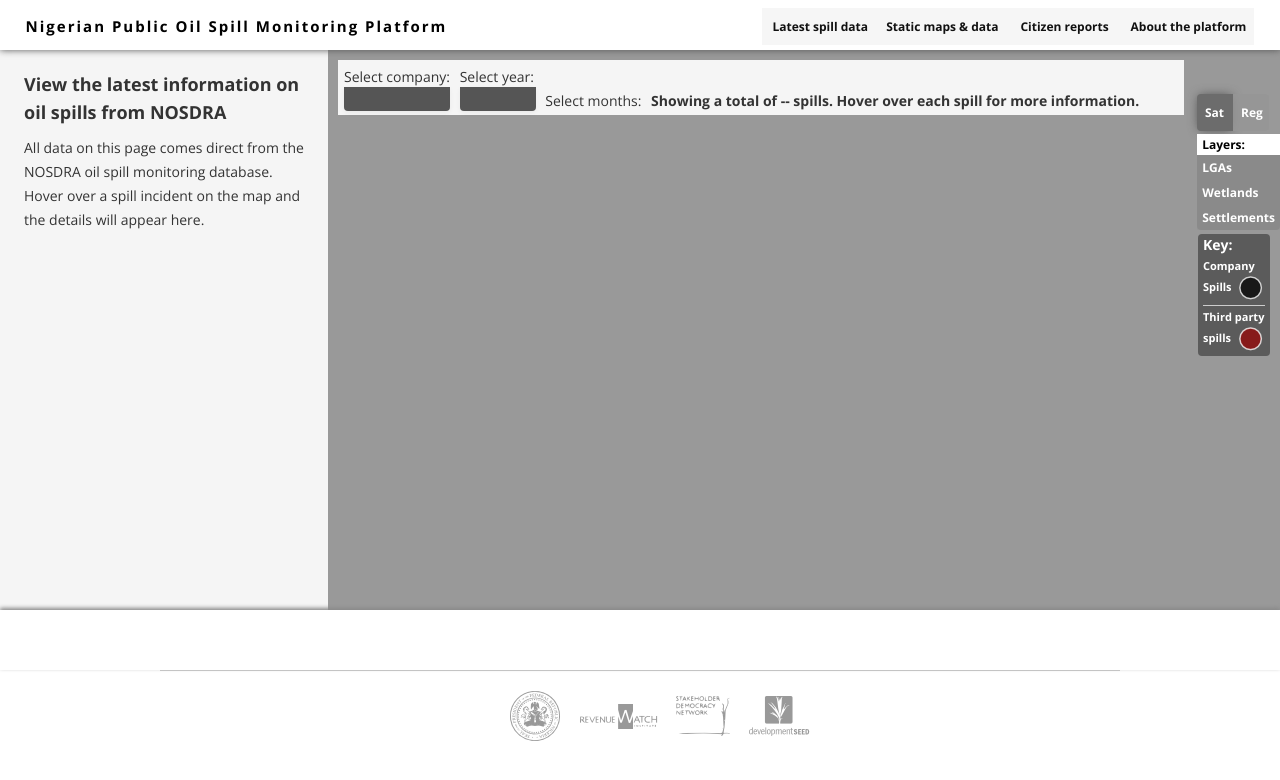
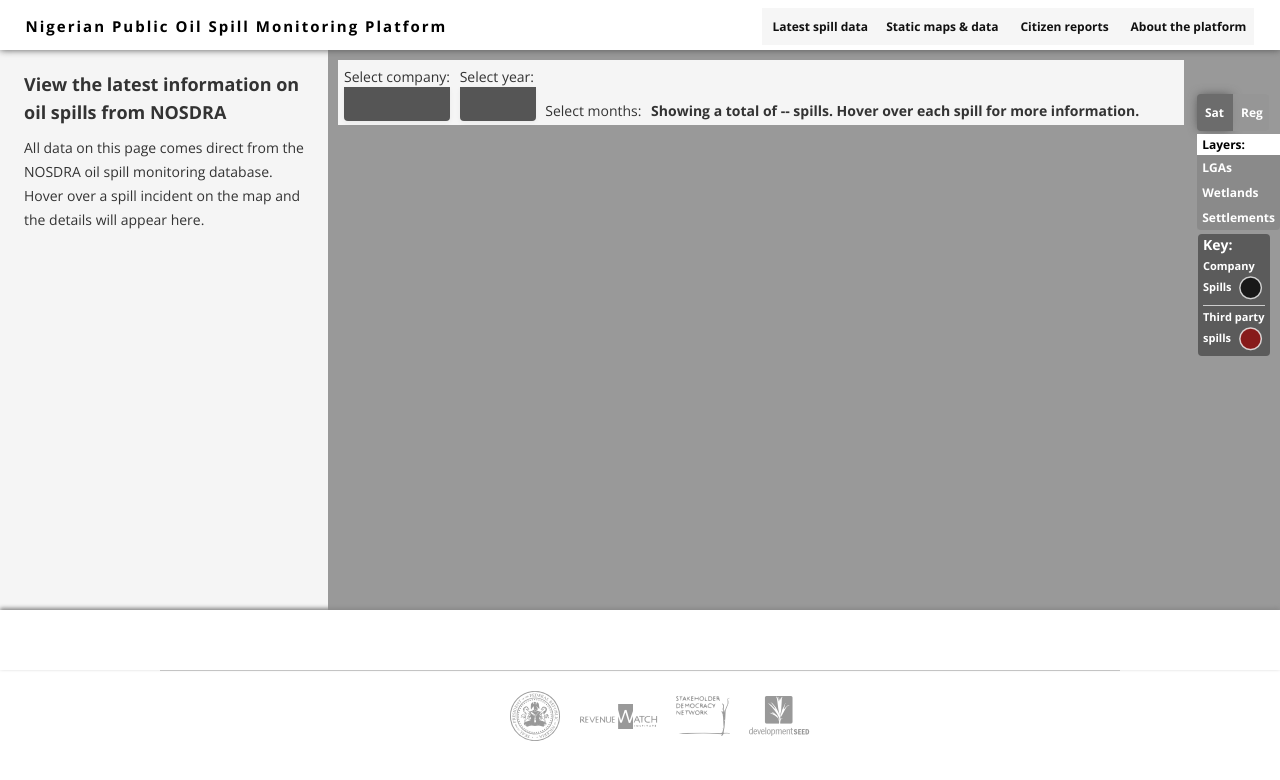
Before and after one commit to sdn4nigeria/monitoring-platform, a Jekyll site: the page built from index.html, in a window 1280 px wide. Shown: the top 780 px of the page. Built offline with Jekyll 4.4.1, drawn with Linux system fonts in a browser that asks for light colours; nearby versions of some CDN libraries; some web fonts are replaced; library files that are not in the unit come from our copies; Markdown is read by kramdown in place of the engine named in the settings.

Commit message:
Update style.css

```diff
--- a/_includes/css/style.css
+++ b/_includes/css/style.css
@@ -145,7 +145,7 @@ ul.dropdown li a.dropdown-toggle {
     display: block;
     background: #555;
     position: relative;
-    height: 24px; line-height: 24px;
+    height: 34px; line-height: 34px;
     -moz-box-shadow: 0 2px 5px rgba(0, 0, 0, 0.05);
     box-shadow: 0 2px 5px rgba(0, 0, 0, 0.05);
     /*border: 1px solid #333;*/
```
